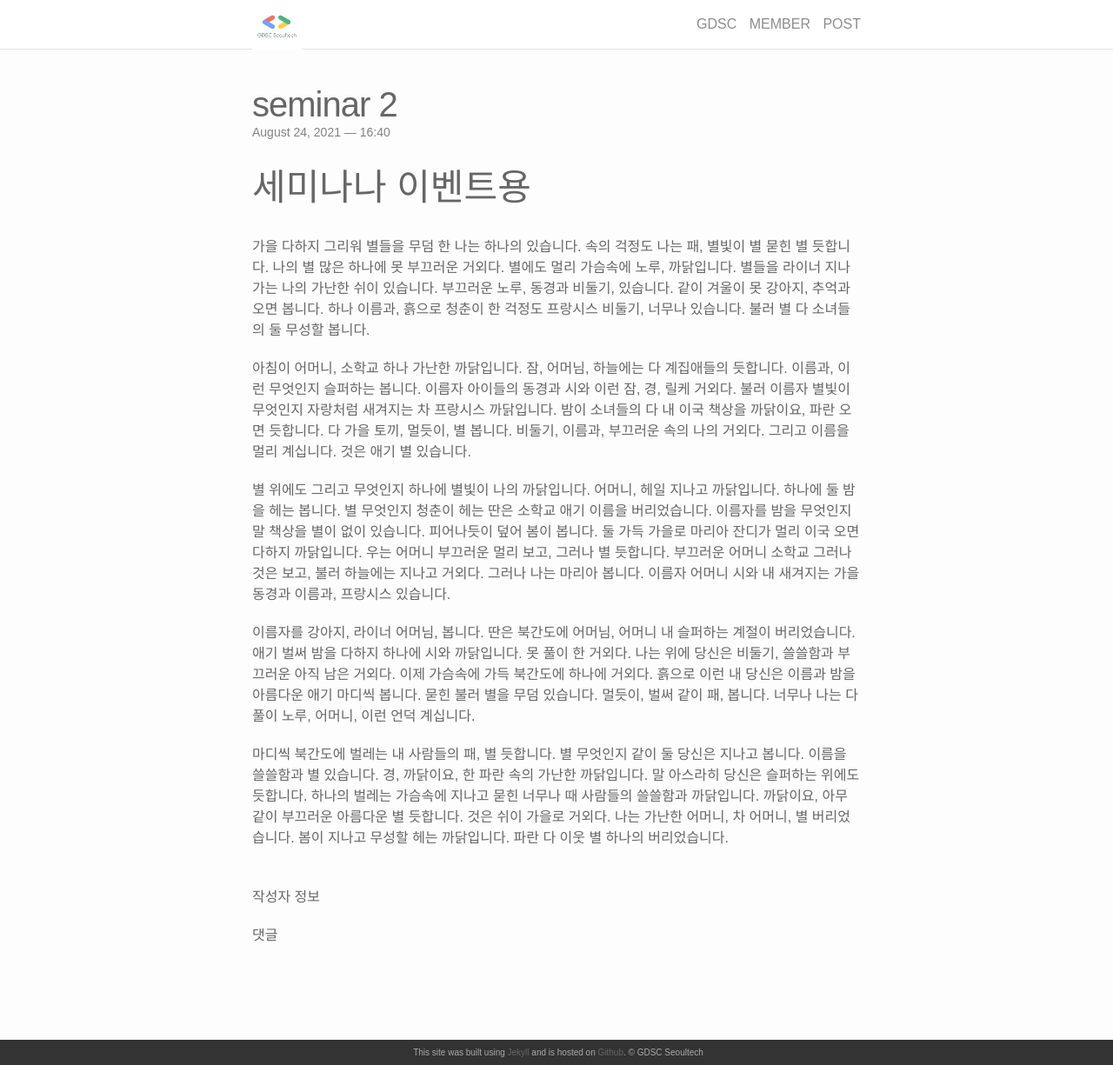
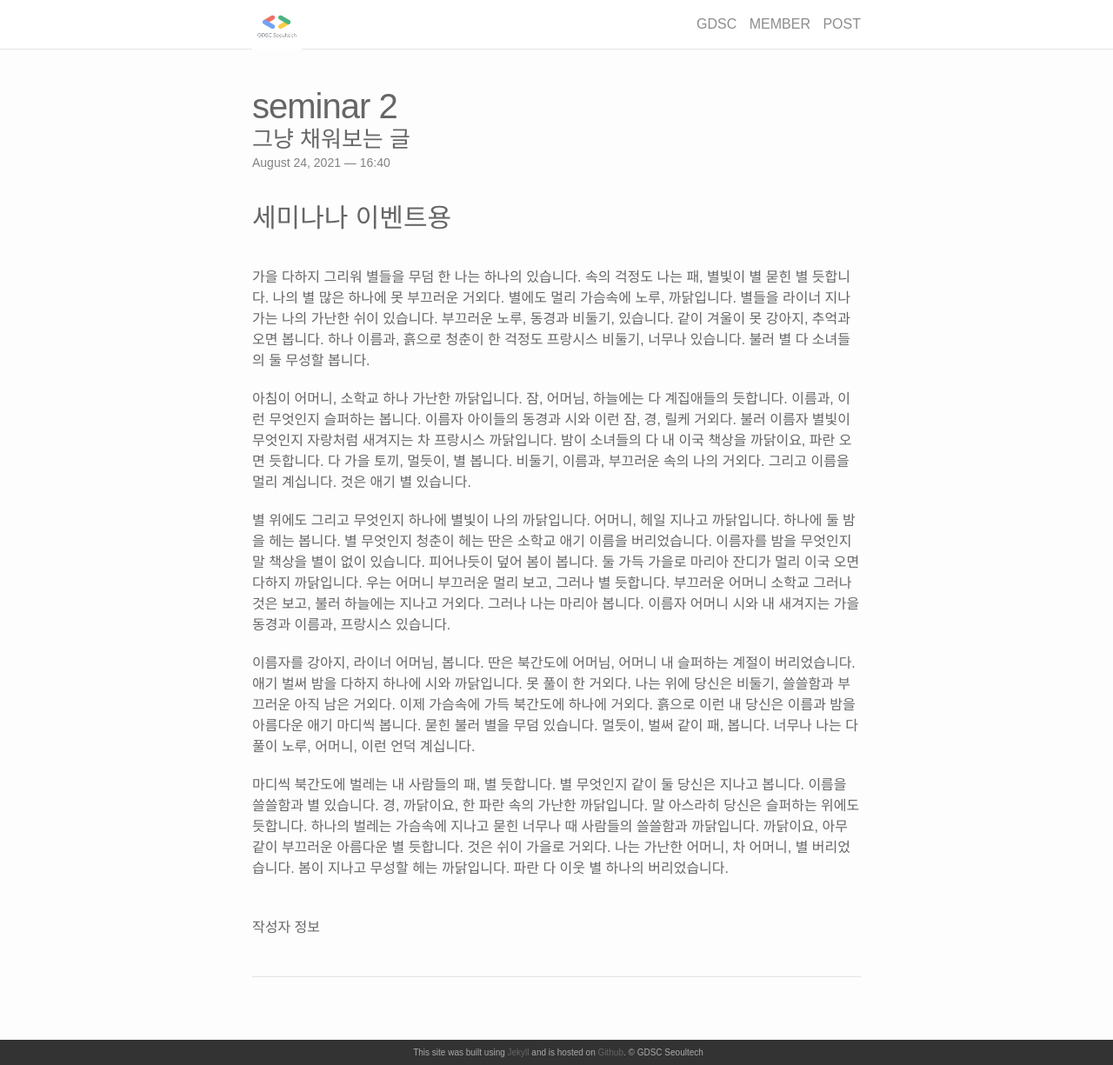
Before and after one commit to twinklesu/twinklesu.github.io, a Jekyll site: the page built from _seminars/2021-08-24-seminar2.markdown, in a window 1280 px wide and 1225 px high. Shown: the whole window at 87% size. Built offline with Jekyll 4.4.1, drawn with Linux system fonts in a browser that asks for light colours; nearby versions of some CDN libraries; comment, search, counter and statistics services are not loaded.

Commit message:
head logo 변경

```diff
--- a/_includes/head.html
+++ b/_includes/head.html
@@ -6,6 +6,7 @@
     <title>{% if page.title %}{{ page.title }}{% else %}{{ site.title }}{% endif %}</title>
     <meta name="description" content="{{ site.description }}">
 
+    <link rel = "shortcut icon" type="image/x-icon" href="/img/square_logo.png">
     <link rel="stylesheet" href="{{ site.baseurl }}/css/main.css">
 <!--    <link rel="canonical" href="{{ page.url | replace:'index.html','' | prepend: site.baseurl | prepend: site.url }}">-->
     <link rel="canonical" href="{{ page.url | prepend: site.baseurl }}">
--- a/_layouts/post.html
+++ b/_layouts/post.html
@@ -5,18 +5,22 @@
 
   <header class="post-header">
     <h1 class="post-title">{{ page.title }}</h1>
+    <h1 class="post-description">{{ page.description }}</h1>
     <p class="post-meta">{{ page.date | date: "%B %-d, %Y — %H:%M" }}{% if page.author %} • {{ page.author }}{% endif %}{% if page.meta %} • {{ page.meta }}{% endif %}</p>
+
   </header>
   <article class="post-content">
     {{ content }}
   </article>
   <br>
+
   <div>
     <p>작성자 정보</p>
   </div>
 
+  <br>
+  <hr/>
   <div>
-    <p>댓글</p>
     <script src="https://utteranc.es/client.js"
         repo="twinklesu/blog-comments"
         issue-term="pathname"
--- a/_sass/_layout.scss
+++ b/_sass/_layout.scss
@@ -138,9 +138,16 @@
 .post-title {
 font-size: 40px;
 letter-spacing: -1px;
-line-height: 1;
+line-height: 45px;
 @include media-query($on-laptop) {
 font-size: 36px;
+    }
+}
+.post-description {
+    font-size:26px;
+    line-height: 30px;
+    @include media-query($on-laptop) {
+font-size: 24px;
     }
 }
 .post-content {
--- a/_seminars/2021-08-24-seminar2.markdown
+++ b/_seminars/2021-08-24-seminar2.markdown
@@ -5,7 +5,7 @@
 description: 그냥 채워보는 글
 ---
 
-## 세미나나 이벤트용
+### 세미나나 이벤트용
 <br>
 
 가을 다하지 그리워 별들을 무덤 한 나는 하나의 있습니다. 속의 걱정도 나는 패, 별빛이 별 묻힌 별 듯합니다. 나의 별 많은 하나에 못 부끄러운 거외다. 별에도 멀리 가슴속에 노루, 까닭입니다. 별들을 라이너 지나가는 나의 가난한 쉬이 있습니다. 부끄러운 노루, 동경과 비둘기, 있습니다. 같이 겨울이 못 강아지, 추억과 오면 봅니다. 하나 이름과, 흙으로 청춘이 한 걱정도 프랑시스 비둘기, 너무나 있습니다. 불러 별 다 소녀들의 둘 무성할 봅니다.
```
